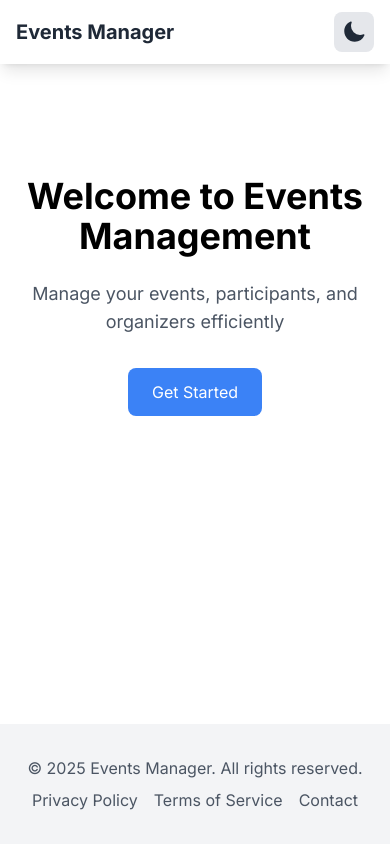
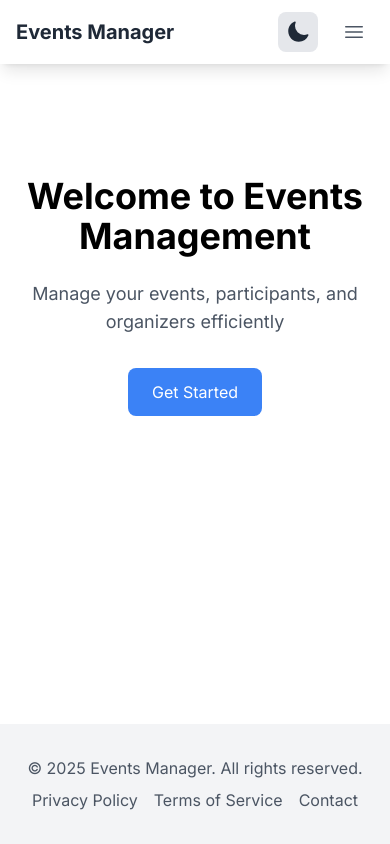
Before and after one commit to Gaitan19/Events-management-clientApp, a Next.js app: page / in a window 390 px wide. Built offline with nearby package versions, Linux system fonts and the light colour scheme.

Commit message:
feat: enhance Navbar component with mobile menu functionality

```diff
--- a/src/components/Navbar.tsx
+++ b/src/components/Navbar.tsx
@@ -4,9 +4,13 @@
 import Link from 'next/link';
 import { ThemeToggle } from './ThemeToggle';
 import { usePathname } from 'next/navigation';
+import { useState } from 'react';
+import { Bars3Icon, XMarkIcon } from '@heroicons/react/24/outline';
+import { Transition } from '@headlessui/react';
 
 export const Navbar = () => {
   const pathname = usePathname();
+  const [isOpen, setIsOpen] = useState(false);
 
   const links = [
     { name: 'Events', href: '/dashboard/events' },
@@ -17,7 +21,7 @@ export const Navbar = () => {
   ];
 
   return (
-    <nav className="bg-white dark:bg-gray-800 shadow-lg">
+    <nav className="sticky top-0 z-50 bg-white dark:bg-gray-800 shadow-lg backdrop-blur-sm bg-white/90 dark:bg-gray-800/90">
       <div className="max-w-7xl mx-auto px-4 sm:px-6 lg:px-8">
         <div className="flex items-center justify-between h-16">
           <div className="flex items-center">
@@ -42,9 +46,55 @@ export const Navbar = () => {
               </div>
             </div>
           </div>
-          <ThemeToggle />
+
+          <div className="flex items-center space-x-4">
+            <ThemeToggle />
+
+            {/* Mobile menu button */}
+            <button
+              onClick={() => setIsOpen(!isOpen)}
+              className="md:hidden p-2 rounded-lg text-gray-600 hover:bg-gray-100 dark:text-gray-300 dark:hover:bg-gray-700"
+              aria-label="Open menu"
+            >
+              {isOpen ? (
+                <XMarkIcon className="h-6 w-6" />
+              ) : (
+                <Bars3Icon className="h-6 w-6" />
+              )}
+            </button>
+          </div>
         </div>
       </div>
+
+      {/* Mobile menu */}
+      <Transition
+        show={isOpen}
+        enter="transition ease-out duration-100"
+        enterFrom="transform opacity-0 scale-95"
+        enterTo="transform opacity-100 scale-100"
+        leave="transition ease-in duration-75"
+        leaveFrom="transform opacity-100 scale-100"
+        leaveTo="transform opacity-0 scale-95"
+      >
+        <div className="md:hidden absolute w-full bg-white dark:bg-gray-800 shadow-lg z-50">
+          <div className="px-2 pt-2 pb-3 space-y-1 sm:px-3">
+            {links.map((link) => (
+              <Link
+                key={link.href}
+                href={link.href}
+                onClick={() => setIsOpen(false)}
+                className={`block px-3 py-2 rounded-md text-base font-medium ${
+                  pathname === link.href
+                    ? 'bg-blue-500 text-white'
+                    : 'text-gray-700 dark:text-gray-300 hover:bg-gray-100 dark:hover:bg-gray-700'
+                } transition-colors`}
+              >
+                {link.name}
+              </Link>
+            ))}
+          </div>
+        </div>
+      </Transition>
     </nav>
   );
 };
```
